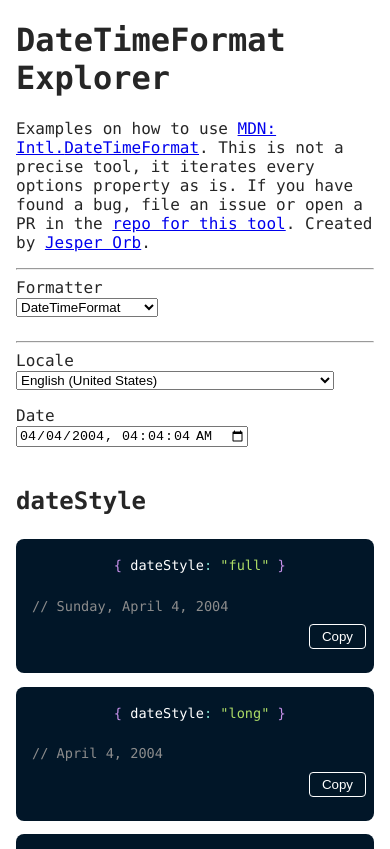
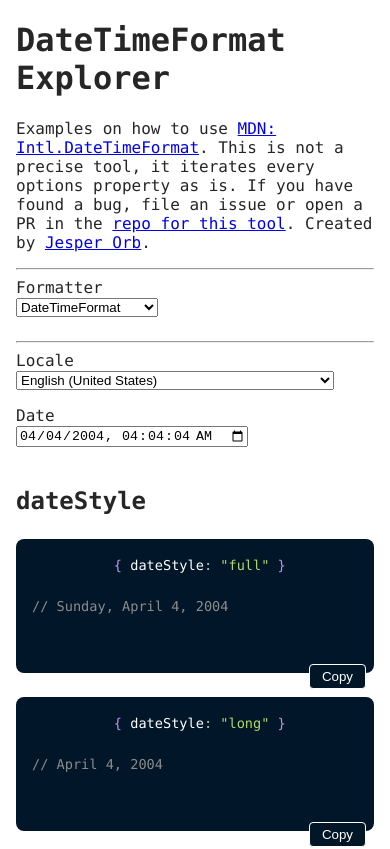
Before and after one commit to jesperorb/intl-explorer, a Svelte app: page / in a window 390 px wide. Shown: the top 849 px of the page. Built offline with nearby package versions, Linux system fonts and the light colour scheme.

Commit message:
fix: responsive styling for button and header

```diff
--- a/public/global.css
+++ b/public/global.css
@@ -36,6 +36,9 @@ label {
 }
 input, select, button {
   margin-bottom: var(--spacing-1);
+}
+select {
+  max-width: 100%;
 }
 
 pre {
--- a/src/components/Highlight.svelte
+++ b/src/components/Highlight.svelte
@@ -26,6 +26,7 @@
 <style>
   .highlight {
     position: relative;
+    margin-bottom: 1.5rem;
   }
   .copy {
     background-color: #011627;;
@@ -36,7 +37,7 @@
     color: var(--white);
     position: absolute;
     z-index: 1;
-    bottom: 0.5rem;
+    bottom: -2rem;
     right: 0.5rem;
   }
   .copy:hover {
--- a/src/components/OptionHeader.svelte
+++ b/src/components/OptionHeader.svelte
@@ -7,5 +7,6 @@
 <style>
   p {
     font-size: 1.5rem;
+    word-break:break-all;
   }
 </style>
```
